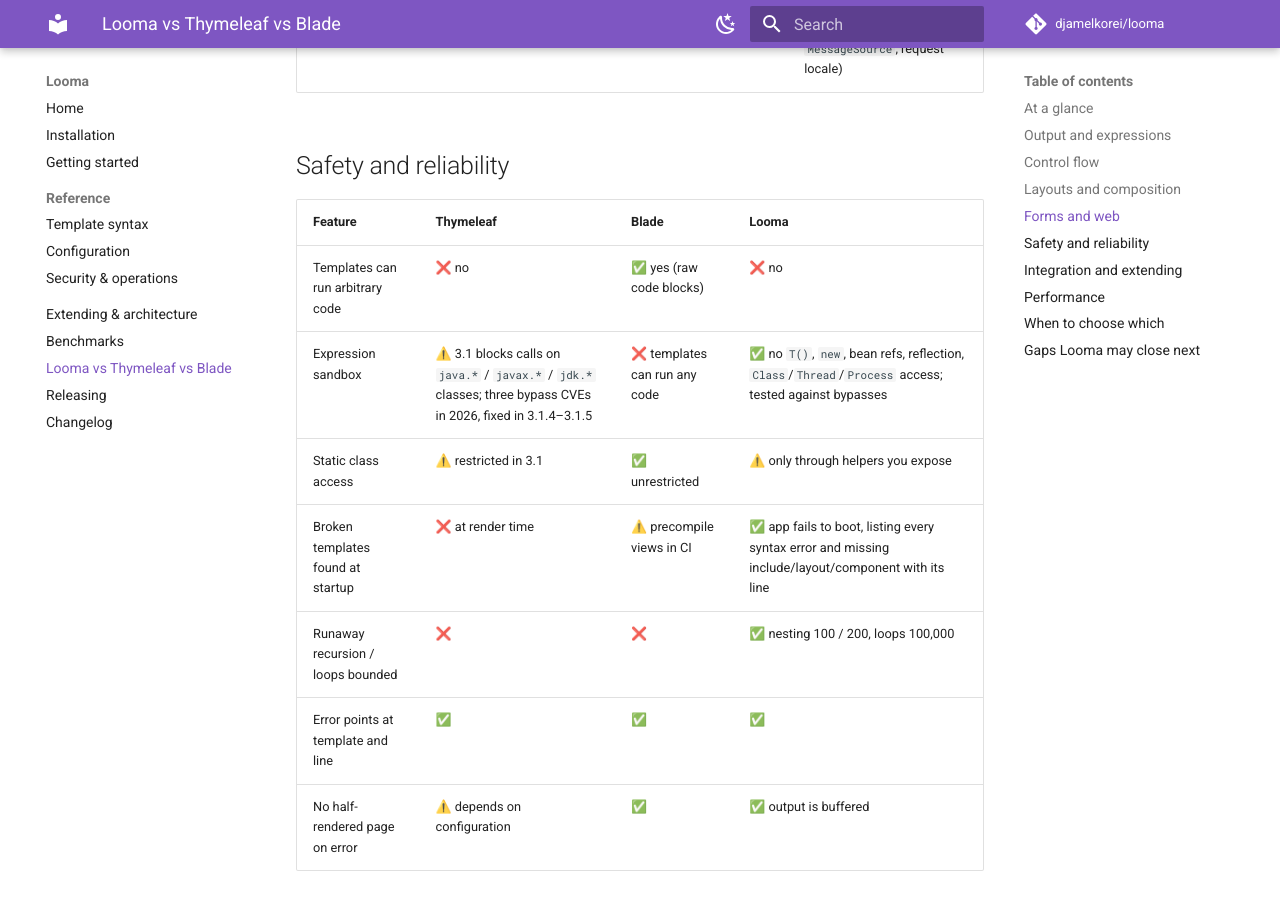
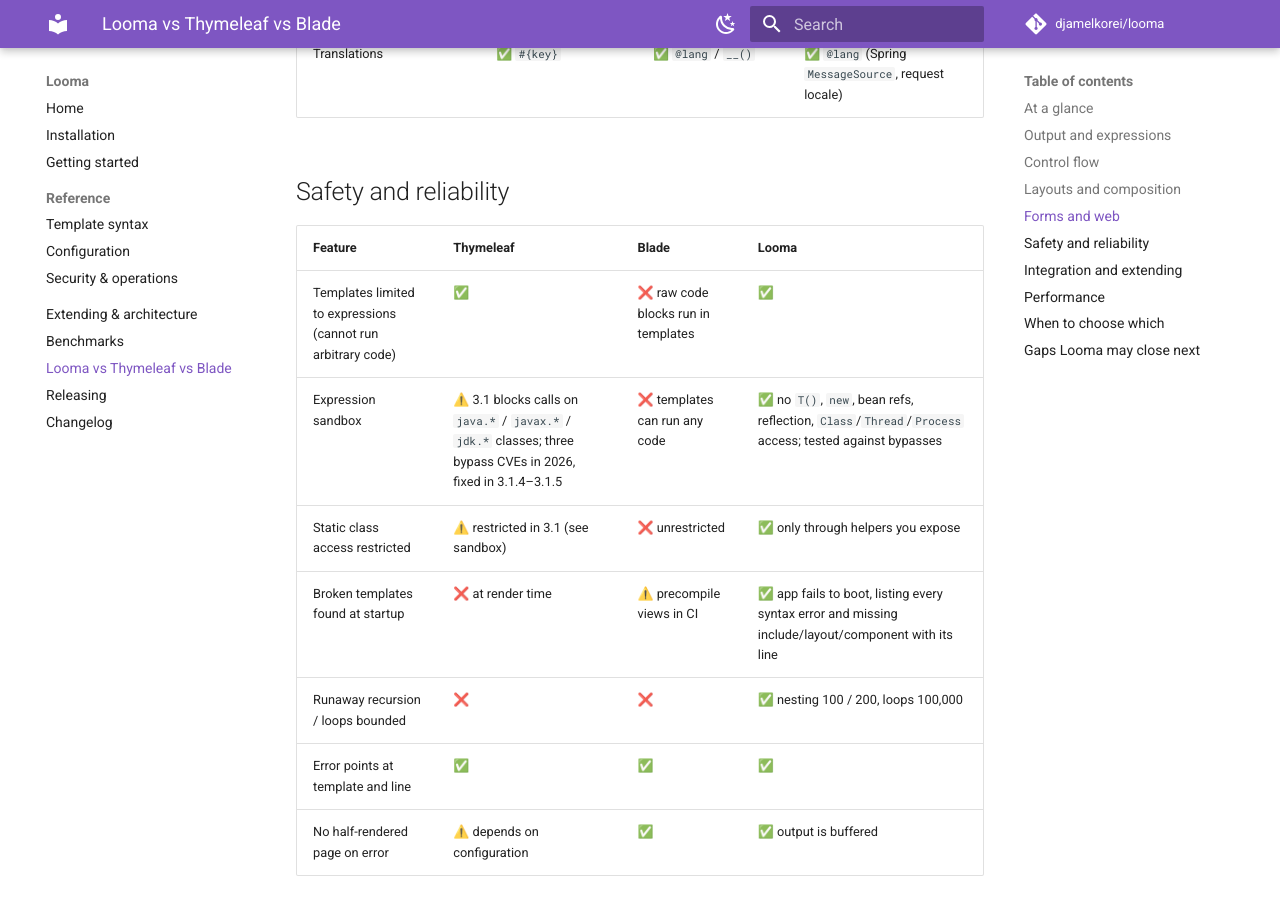
Before and after one commit to djamelkorei/looma, an MkDocs documentation site: the page built from docs/comparison.md, in a window 1280 px wide and 900 px high, scrolled down 3671 px. Built offline with MkDocs 1.6.1 and Material for MkDocs 9.7.7, drawn with Linux system fonts in a browser that asks for light colours; comment, search, counter and statistics services are not loaded; some of the changed text lies outside the part shown.

Commit message:
Phrase comparison rows so yes is always better

```diff
--- a/docs/comparison.md
+++ b/docs/comparison.md
@@ -8,7 +8,7 @@
 to Java; Thymeleaf is the established Java choice; Blade itself is part of Laravel, so it is here as the
 syntax reference, not as an option for a Spring application.
 
-**Legend:** ✅ built in · ⚠️ partial, via an add-on, or with a workaround · ❌ not available
+**Legend:** ✅ built in · ⚠️ partial, via an add-on, or with a workaround · ❌ not available. Every row is phrased so that ✅ is the better answer.
 
 Versions compared: Looma 0.1.0, Thymeleaf 3.1 (with Spring integration), Laravel 12 Blade. October 2026.
 
@@ -79,9 +79,9 @@
 
 | Feature | Thymeleaf | Blade | Looma |
 |---|---|---|---|
-| Templates can run arbitrary code | ❌ no | ✅ yes (raw code blocks) | ❌ no |
+| Templates limited to expressions (cannot run arbitrary code) | ✅ | ❌ raw code blocks run in templates | ✅ |
 | Expression sandbox | ⚠️ 3.1 blocks calls on `java.*` / `javax.*` / `jdk.*` classes; three bypass CVEs in 2026, fixed in 3.1.4–3.1.5 | ❌ templates can run any code | ✅ no `T()`, `new`, bean refs, reflection, `Class`/`Thread`/`Process` access; tested against bypasses |
-| Static class access | ⚠️ restricted in 3.1 | ✅ unrestricted | ⚠️ only through helpers you expose |
+| Static class access restricted | ⚠️ restricted in 3.1 (see sandbox) | ❌ unrestricted | ✅ only through helpers you expose |
 | Broken templates found at startup | ❌ at render time | ⚠️ precompile views in CI | ✅ app fails to boot, listing every syntax error and missing include/layout/component with its line |
 | Runaway recursion / loops bounded | ❌ | ❌ | ✅ nesting 100 / 200, loops 100,000 |
 | Error points at template and line | ✅ | ✅ | ✅ |
```
